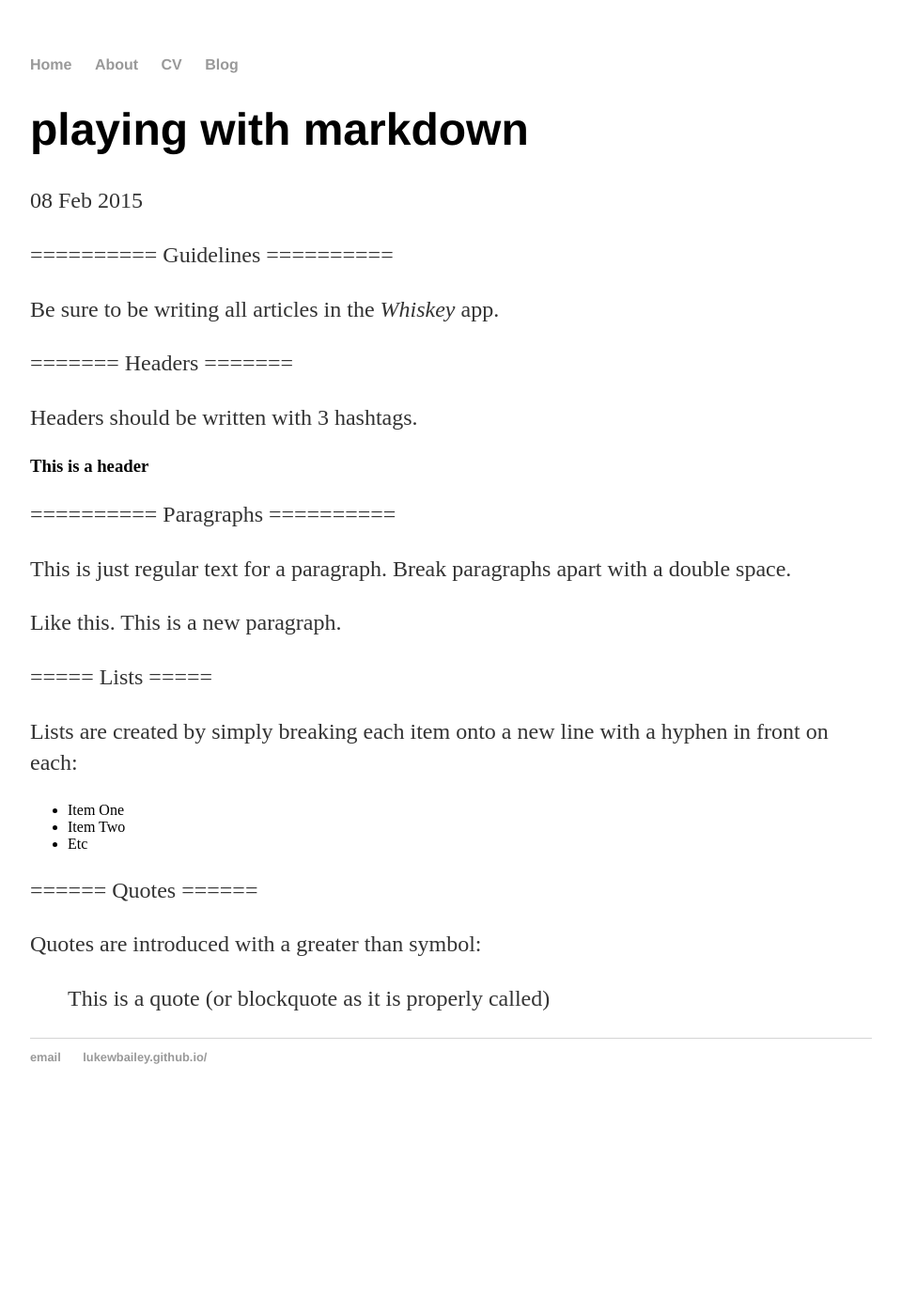
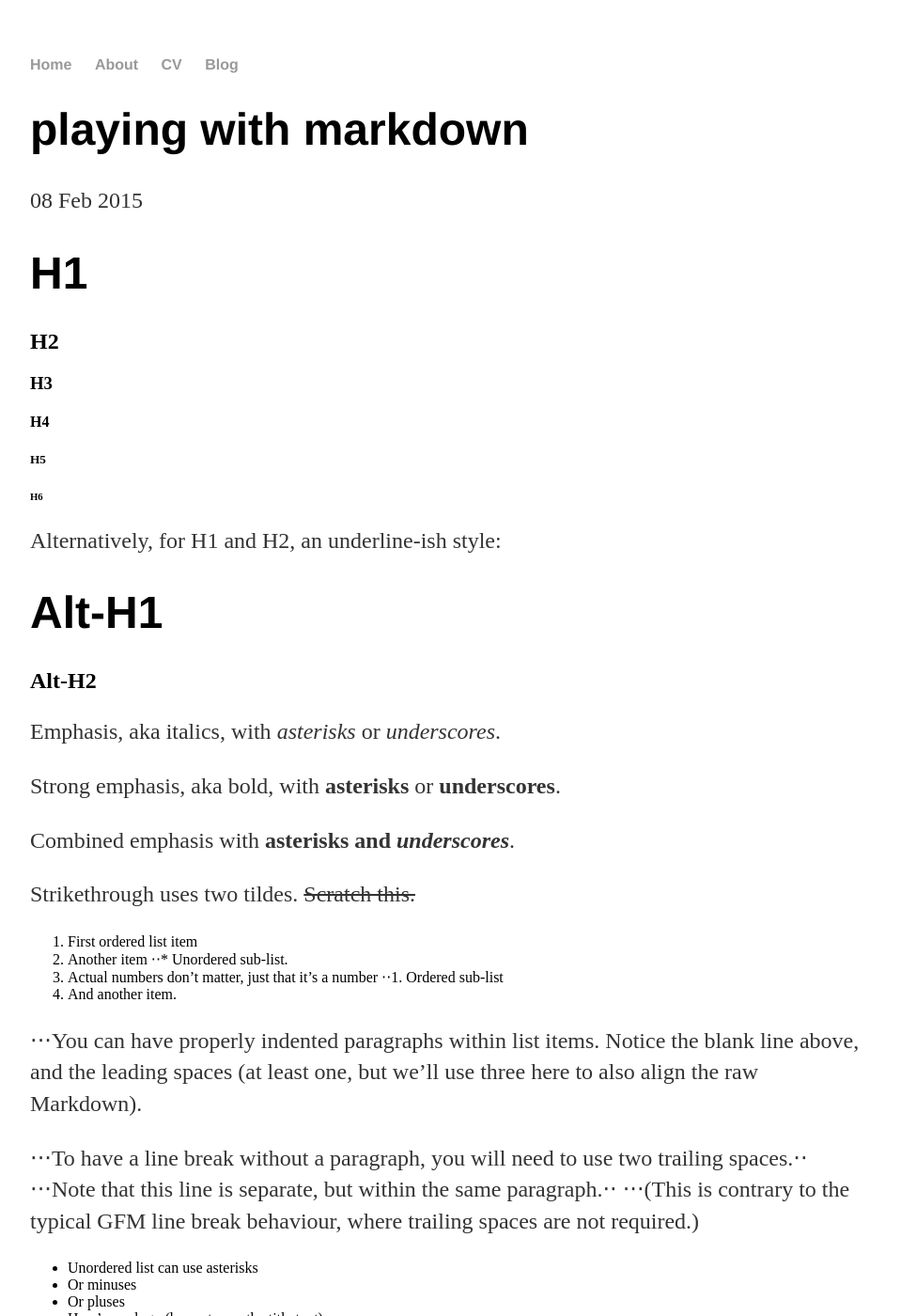
Before and after one commit to LukeWBailey/lukewbailey.github.io, a Jekyll site: the page built from _posts/2015-02-08-playing-with-markdown.md, in a window 1280 px wide and 1400 px high. Shown: the whole window at 94% size, without its empty margins (160-1119 px from the left). Built offline with Jekyll 4.4.1, drawn with Linux system fonts in a browser that asks for light colours; some of the changed text lies outside the part shown.

Commit message:
Update 2015-02-08-playing-with-markdown.md

```diff
--- a/_posts/2015-02-08-playing-with-markdown.md
+++ b/_posts/2015-02-08-playing-with-markdown.md
@@ -2,44 +2,77 @@
 layout: post
 title: "playing with markdown"
 date: 2015-02-08
+
+---
+# H1
+## H2
+### H3
+#### H4
+##### H5
+###### H6
+
+Alternatively, for H1 and H2, an underline-ish style:
+
+Alt-H1
+======
+
+Alt-H2
+------
+Emphasis, aka italics, with *asterisks* or _underscores_.
+
+Strong emphasis, aka bold, with **asterisks** or __underscores__.
+
+Combined emphasis with **asterisks and _underscores_**.
+
+Strikethrough uses two tildes. ~~Scratch this.~~
+1. First ordered list item
+2. Another item
+⋅⋅* Unordered sub-list.
+1. Actual numbers don't matter, just that it's a number
+⋅⋅1. Ordered sub-list
+4. And another item.
+
+⋅⋅⋅You can have properly indented paragraphs within list items. Notice the blank line above, and the leading spaces (at least one, but we'll use three here to also align the raw Markdown).
+
+⋅⋅⋅To have a line break without a paragraph, you will need to use two trailing spaces.⋅⋅
+⋅⋅⋅Note that this line is separate, but within the same paragraph.⋅⋅
+⋅⋅⋅(This is contrary to the typical GFM line break behaviour, where trailing spaces are not required.)
+
+* Unordered list can use asterisks
+- Or minuses
++ Or pluses
++
+Here's our logo (hover to see the title text):
+
+Inline-style:
+![alt text](https://github.com/adam-p/markdown-here/raw/master/src/common/images/icon48.png "Logo Title Text 1")
+
+Reference-style:
+![alt text][logo]
+
+[logo]: https://github.com/adam-p/markdown-here/raw/master/src/common/images/icon48.png "Logo Title Text 2"
+
+> Blockquotes are very handy in email to emulate reply text.
+> This line is part of the same quote.
+
+Quote break.
+
+> This is a very long line that will still be quoted properly when it wraps. Oh boy let's keep writing to make sure this is long enough to actually wrap for everyone. Oh, you can *put* **Markdown** into a blockquote.
+
+Three or more...
+
 ---
 
-==========
-Guidelines
-==========
+Hyphens
 
-Be sure to be writing all articles in the _Whiskey_ app.
+***
 
-=======
-Headers
-=======
+Asterisks
 
-Headers should be written with 3 hashtags.
+___
 
-### This is a header
+Underscores
 
-==========
-Paragraphs
-==========
-
-This is just regular text for a paragraph. Break paragraphs apart with a double space.
-
-Like this. This is a new paragraph.
-
-=====
-Lists
-=====
-
- Lists are created by simply breaking each item onto a new line with a hyphen in front on each:
-
- - Item One
- - Item Two
- - Etc
-
-======
-Quotes
-======
-
-Quotes are introduced with a greater than symbol:
-
-> This is a quote (or blockquote as it is properly called)
+<a href="http://www.youtube.com/watch?feature=player_embedded&v=YOUTUBE_VIDEO_ID_HERE
+" target="_blank"><img src="http://img.youtube.com/vi/YOUTUBE_VIDEO_ID_HERE/0.jpg"
+alt="IMAGE ALT TEXT HERE" width="240" height="180" border="10" /></a>
```
